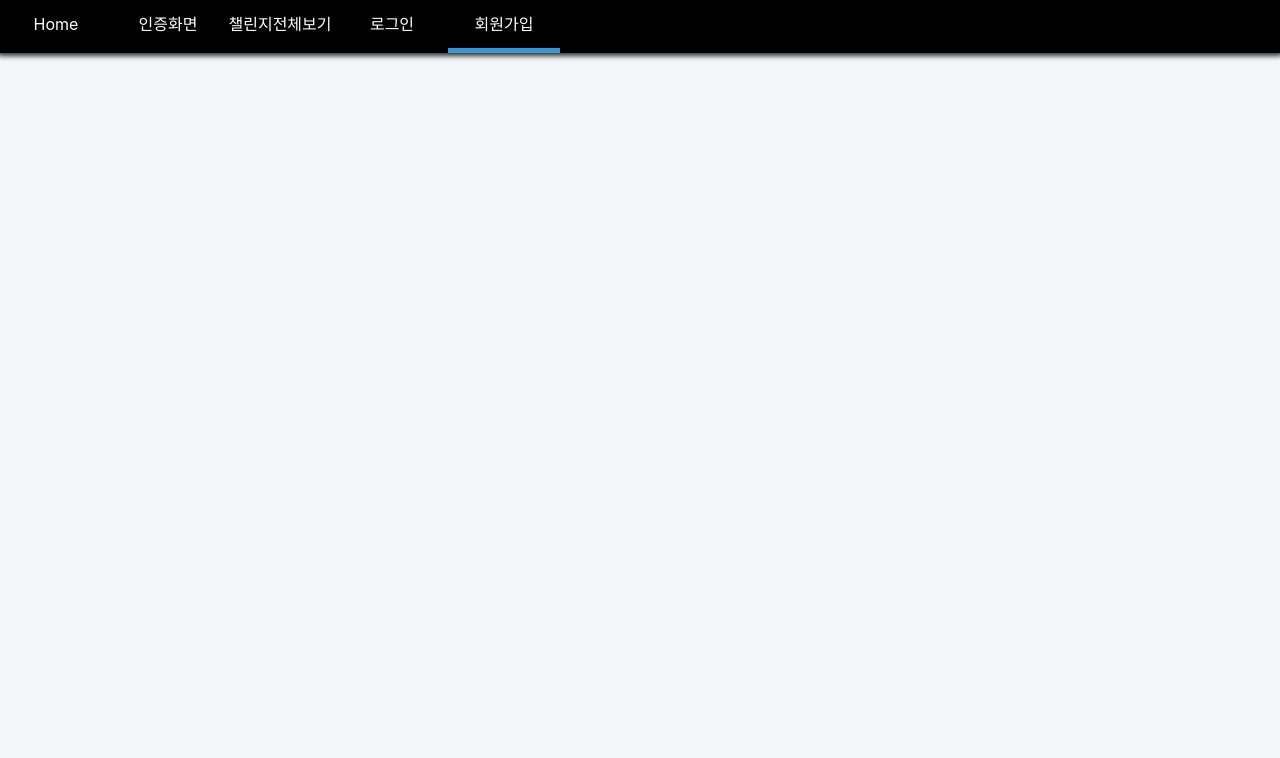
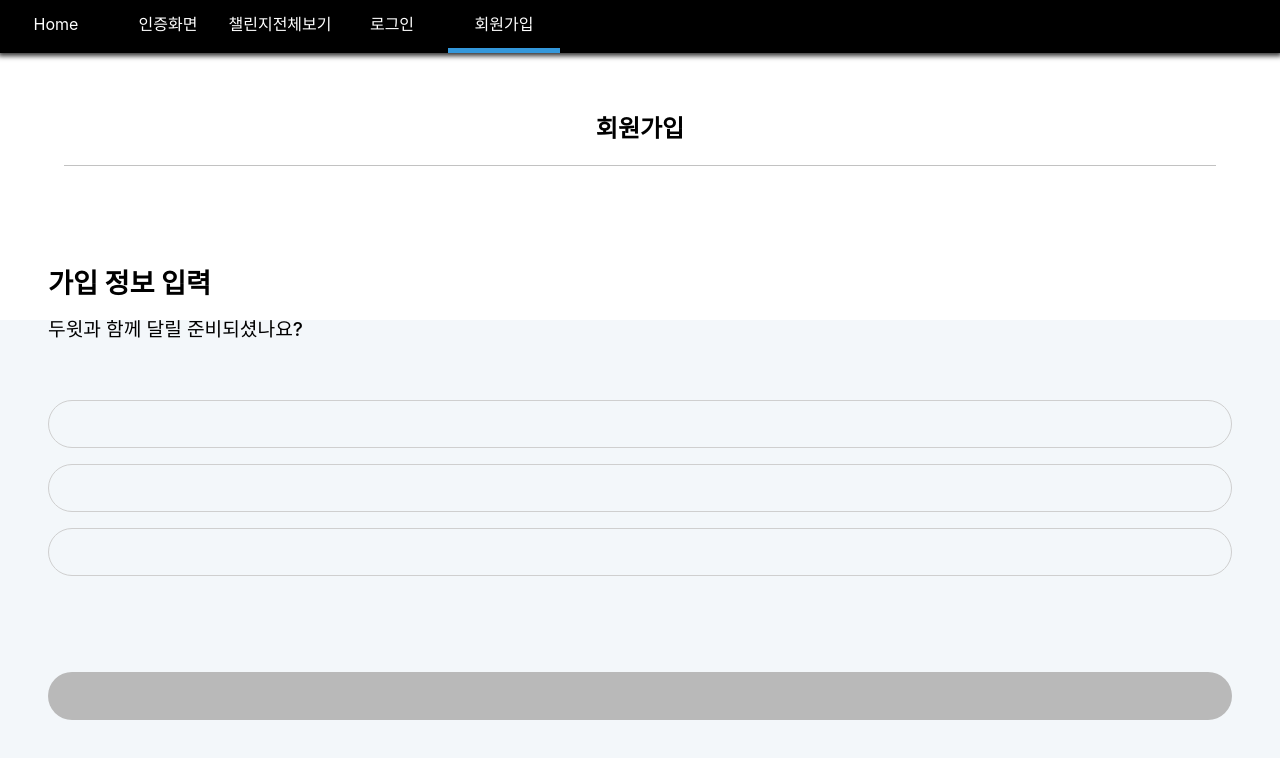
Before and after one commit to yeongbinim/dowith, a React (Create React App) app: page /#/signup in a window 1280 px wide. Shown: the top 758 px of the page. Built offline with nearby package versions, Linux system fonts and the light colour scheme.

Commit message:
feat: implement Signup page

```diff
--- a/src/Routes/Signup/Presenter.js
+++ b/src/Routes/Signup/Presenter.js
@@ -1,13 +1,86 @@
 import React from "react";
 import styled from "styled-components";
 
+import Textarea from "Components/Textarea";
+import Button from "Components/Button";
+
+const H3 = styled.h2`
+  width: 90%;
+  font-size: 1.5rem;
+  font-weight: 600;
+  margin: 0 auto;
+  margin-bottom: 3rem;
+  border-bottom: 0.1rem solid #c2c2c2;
+  text-align: center;
+  padding: 4rem 0 1.5rem;
+`;
+
+const H2 = styled.h2`
+  font-size: 1.7rem;
+  line-height: 1.3em;
+  font-weight: 600;
+  line-height: 2.8rem;
+`;
+
+const Strong = styled.span`
+  font-weight: 700;
+`;
+
+const H4 = styled.h4`
+  font-size: 1.2rem;
+  line-height: 1.3em;
+  font-weight: 500;
+  line-height: 2.8rem;
+`;
+
+const Link = styled.span`
+  border-bottom: 0.1rem solid #3c68fa;
+  color: "#3c68fa";
+`;
+
+const Background = styled.div`
+  background-color: white;
+  width: 100%;
+  position: absolute;
+  height: 20rem;
+  left: 0;
+  top: 0;
+  z-index: -1;
+`;
+
 const Container = styled.div`
-	padding:1rem;
+  padding: 3rem;
 `;
 
 const Presenter = () => (
-	<Container>
-	</Container>
+  <>
+    <Background />
+    <H3>회원가입</H3>
+    <Container>
+      <H2>
+        <Strong>가입 정보 입력</Strong>{" "}
+      </H2>
+      <H4>두윗과 함께 달릴 준비되셨나요?</H4>
+
+      <br />
+      <br />
+
+      <br />
+      <Textarea />
+      <br />
+      <Textarea />
+      <br />
+      <Textarea />
+
+      <br />
+      <br />
+      <br />
+      <br />
+      <br />
+      <br />
+      <Button />
+    </Container>
+  </>
 );
 
 // Presenter.propTypes = {
```
